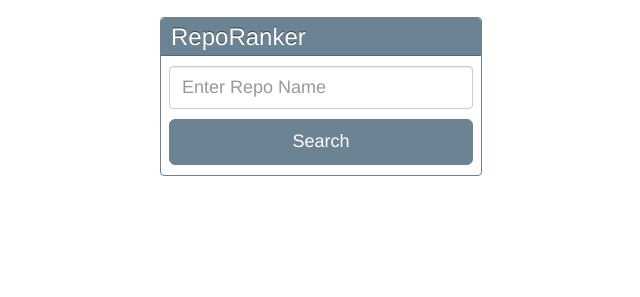
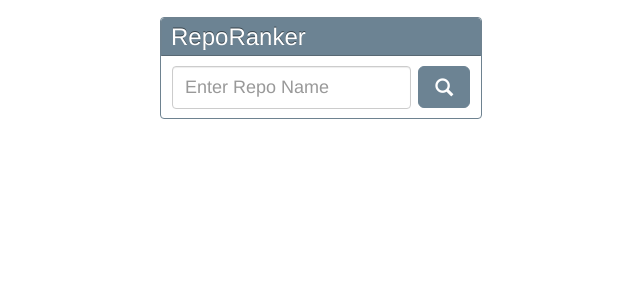
Before and after one commit to taddeimania/hackathon, a Django app: template reporanker/templates/reporanker/search.html in a window 1280 px wide. Shown: the part 53-350 px from the top of the page, without its empty margins (319-959 px from the left). Run offline with Django 3.2, Linux system fonts and the light colour scheme; the template is opened without the code that fills it, so the values that code supplies are empty; parts of the project's set-up code (start-up, migrations or seed data) failed here and were passed over; some libraries are stand-ins or nearby versions.

Commit message:
Feature: Reformat of the search input and submit

```diff
--- a/reporanker/static/reporanker/css/less/reporanker.less
+++ b/reporanker/static/reporanker/css/less/reporanker.less
@@ -81,6 +81,8 @@ html, body {
 #terms {
     height: 43px;
     font-size: 18px;
+    width: 239px;
+    margin-right: 7px;
 }
 .search-form {
     input[type="text"] {
@@ -88,12 +90,18 @@ html, body {
         display: block;
         margin : 0 auto;
     }
+    .search-row{
+        margin-left: -4px;
+    }
     #search-btn {
-        width: 95%;
+        width: auto;
         display: block;
-        margin : 10px auto;
+        margin: auto;
         background-color: #6c8393;
         border-color: #6c8393;
+        margin-top: 0px;
+        margin-bottom: 10px;
+        height: 42px;
     }
 }
 
--- a/reporanker/static/reporanker/css/reporanker.css
+++ b/reporanker/static/reporanker/css/reporanker.css
@@ -68,18 +68,26 @@ body {
 #terms {
   height: 43px;
   font-size: 18px;
+  width: 239px;
+  margin-right: 7px;
 }
 .search-form input[type="text"] {
   width: 95%;
   display: block;
   margin: 0 auto;
 }
+.search-form .search-row {
+  margin-left: -4px;
+}
 .search-form #search-btn {
-  width: 95%;
+  width: auto;
   display: block;
-  margin: 10px auto;
+  margin: auto;
   background-color: #6c8393;
   border-color: #6c8393;
+  margin-top: 0px;
+  margin-bottom: 10px;
+  height: 42px;
 }
 #search-btn {
   margin-top: 5px;
--- a/reporanker/templates/reporanker/search.html
+++ b/reporanker/templates/reporanker/search.html
@@ -10,8 +10,12 @@
 <div class="search-container">
   <div class="search-form">
     <form action="." method="GET">
-      <input id="terms" name="terms" type="text" class="form-control" placeholder="Enter Repo Name"/>
-      <button id="search-btn" class="btn btn-lg btn-primary">Search</button>
+      <div class="container">
+        <div class="row search-row">
+          <input id="terms" name="terms" type="text" class="form-control col-xs-11 col-sm-11" placeholder="Enter Repo Name"/>
+          <button id="search-btn" class="btn btn-lg btn-primary col-xs-1 col-sm-1"><i class="icon glyphicon glyphicon-search"></i></button>
+        </div>
+      </div>
     </form>
   </div>
 </div>
```
